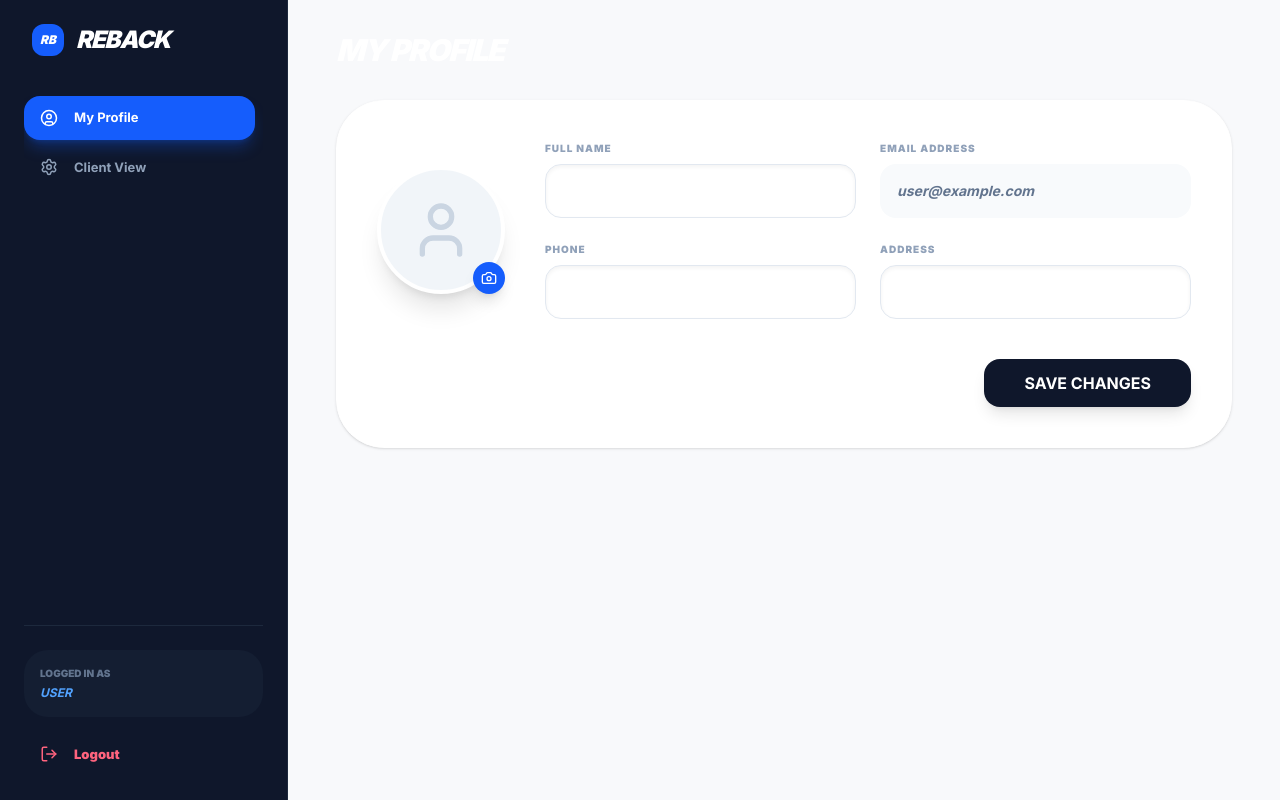
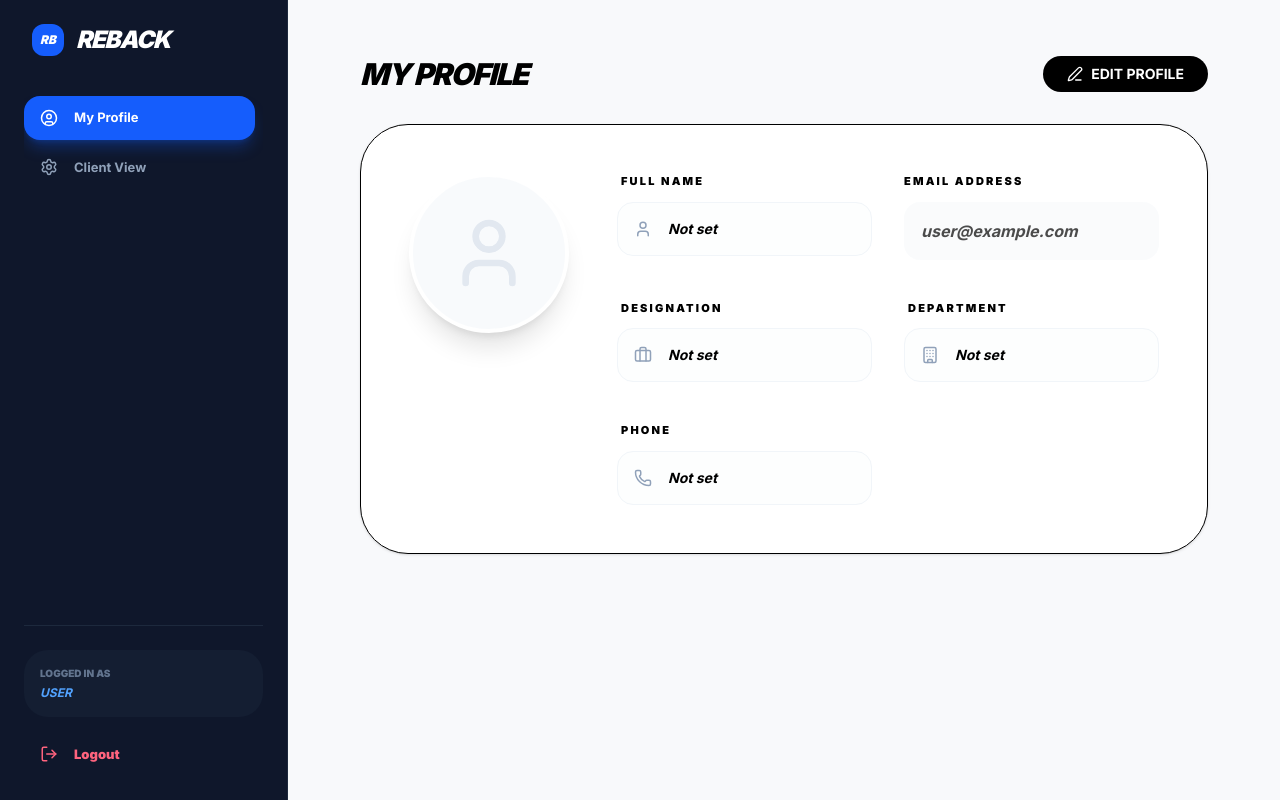
Before and after one commit to Rahul-4u/Agancy, a Next.js app: page /dashboard/employee/profile in a window 1280 px wide. Built offline with nearby package versions, Linux system fonts and the light colour scheme; no server answers; the database is empty; sample sign-in values are in the browser's storage.

Commit message:
profile page update funcation done

```diff
--- a/actions/login.ts
+++ b/actions/login.ts
@@ -16,12 +16,12 @@ export async function loginUser(prevState: any, formData: FormData) {
 
     return { success: "Logged in!" };
   } catch (error: any) {
-    // Next.js এর রিডাইরেক্ট এরর হ্যান্ডেল করা (যাতে লগইন কাজ করে)
+    // Next.js
     if (error?.message?.includes("NEXT_REDIRECT")) {
       throw error;
     }
 
-    // ভুল পাসওয়ার্ড বা ইমেইলের জন্য এরর মেসেজ
+    //
     if (error?.type === "CredentialsSignin" || error?.code === "credentials") {
       return { error: "Invalid credentials!" };
     }
--- a/app/api/auth/[...nextauth]/route.ts
+++ b/app/api/auth/[...nextauth]/route.ts
@@ -1,6 +1,7 @@
-// app/api/auth/[...nextauth]/route.ts
-import { authOptions } from "@/lib/auth";
 import NextAuth from "next-auth";
+import { authOptions } from "@/lib/auth"; // আপনার পাথ অনুযায়ী
+
 const handler = NextAuth(authOptions);
 
+// এই দুটি লাইন অত্যন্ত গুরুত্বপূর্ণ
 export { handler as GET, handler as POST };
--- /dev/null
+++ b/app/api/dashboard/employee/me/route.ts
@@ -0,0 +1,25 @@
+import { NextResponse } from "next/server";
+import { getServerSession } from "next-auth";
+import { db } from "@/lib/db";
+import { authOptions } from "@/lib/auth";
+
+export async function GET() {
+  const session = await getServerSession(authOptions);
+
+  if (!session?.user?.email) {
+    return NextResponse.json({ message: "Unauthorized" }, { status: 401 });
+  }
+
+  const user = await db.user.findUnique({
+    where: { email: session.user.email },
+    select: {
+      name: true,
+      phone: true,
+      designation: true,
+      department: true,
+      image: true,
+    }
+  });
+
+  return NextResponse.json(user);
+}
--- /dev/null
+++ b/app/api/dashboard/employee/update/route.ts
@@ -0,0 +1,42 @@
+import { NextResponse } from "next/server";
+import { getServerSession } from "next-auth";
+import { prisma } from "@/lib/prisma";
+import { authOptions } from "@/lib/auth"; // সরাসরি lib থেকে ইমপোর্ট করলে এরর থাকবে না
+
+export async function POST(req: Request) {
+  try {
+    const session = await getServerSession(authOptions);
+
+    // সেশন ভ্যালিডেশন
+    if (!session || !session.user?.email) {
+      return NextResponse.json({ message: "Unauthorized" }, { status: 401 });
+    }
+
+    const body = await req.json();
+    const { name, phone, designation, department, image } = body;
+
+    // Prisma আপডেট লজিক
+    const updatedUser = await prisma.user.update({
+      where: { email: session.user.email },
+      data: {
+        name,
+        phone,
+        designation,
+        department,
+        image,
+      },
+    });
+
+    return NextResponse.json({
+      message: "Profile updated successfully",
+      user: updatedUser
+    }, { status: 200 });
+
+  } catch (error: any) {
+    console.error("Prisma Update Error:", error);
+    return NextResponse.json({
+      message: "Something went wrong",
+      error: error.message
+    }, { status: 500 });
+  }
+}
--- a/app/dashboard/employee/profile/page.tsx
+++ b/app/dashboard/employee/profile/page.tsx
@@ -1,81 +1,219 @@
 "use client";
 
+import { useState, useEffect } from "react";
 import { useSession } from "next-auth/react";
-import { User, Camera } from "lucide-react";
-
-/**
- * Interface for InfoBox component props
- * Defines the types for label, value, and editability
- */
-interface InfoBoxProps {
-  label: string;
-  value: string;
-  isEditable?: boolean;
-}
+import { User, Camera, Loader2, Save, Phone, Briefcase, Building, Edit3, X } from "lucide-react";
+import toast, { Toaster } from "react-hot-toast";
 
 export default function EmployeeProfile() {
-  // Fetching the current session from NextAuth client-side hook
-  const { data: session } = useSession();
+  const { data: session, update } = useSession();
+  const [isEditing, setIsEditing] = useState(false);
+  const [loading, setLoading] = useState(false);
+  const [fetching, setFetching] = useState(true);
+  const [uploading, setUploading] = useState(false); // ইমেজ আপলোড লোডার
+
+  const [formData, setFormData] = useState({
+    name: "",
+    phone: "",
+    designation: "",
+    department: "",
+    image: "",
+  });
+
+  useEffect(() => {
+    const fetchProfile = async () => {
+      try {
+        const res = await fetch('/api/dashboard/employee/me');
+        if (res.ok) {
+          const data = await res.json();
+          setFormData({
+            name: data.name || "",
+            phone: data.phone || "",
+            designation: data.designation || "",
+            department: data.department || "",
+            image: data.image || "",
+          });
+        }
+      } catch (error) {
+        toast.error("Failed to load profile data");
+      } finally {
+        setFetching(false);
+      }
+    };
+    fetchProfile();
+  }, []);
+
+  // ইমেজ আপলোড হ্যান্ডলার (Cloudinary Example)
+  const handleImageUpload = async (e: React.ChangeEvent<HTMLInputElement>) => {
+    const file = e.target.files?.[0];
+    if (!file) return;
+
+    setUploading(true);
+    const data = new FormData();
+    data.append("file", file);
+    data.append("upload_preset", "your_preset"); // আপনার Cloudinary Preset দিন
+
+    try {
+      const res = await fetch("https://api.cloudinary.com/v1_1/your_cloud_name/image/upload", {
+        method: "POST",
+        body: data,
+      });
+      const fileData = await res.json();
+      if (fileData.secure_url) {
+        setFormData((prev) => ({ ...prev, image: fileData.secure_url }));
+        toast.success("Photo uploaded! Click save to confirm.");
+      }
+    } catch (err) {
+      toast.error("Image upload failed");
+    } finally {
+      setUploading(false);
+    }
+  };
+
+  const handleSave = async () => {
+    setLoading(true);
+    try {
+      const res = await fetch('/api/dashboard/employee/update', {
+        method: 'POST',
+        headers: { 'Content-Type': 'application/json' },
+        body: JSON.stringify(formData),
+      });
+
+      if (res.ok) {
+        await update({
+          ...session,
+          user: { ...session?.user, ...formData }
+        });
+        toast.success("Profile updated!");
+        setIsEditing(false);
+      }
+    } catch (error) {
+      toast.error("Something went wrong");
+    } finally {
+      setLoading(false);
+    }
+  };
+
+  if (fetching) {
+    return (
+      <div className="flex h-[60vh] items-center justify-center">
+        <Loader2 className="animate-spin text-black" size={40} />
+      </div>
+    );
+  }
 
   return (
-    <div className="max-w-4xl mx-auto space-y-8">
-      <h1 className="text-3xl font-black italic tracking-tighter uppercase">MY PROFILE</h1>
+    <div className="max-w-4xl mx-auto space-y-8 p-6 text-black">
+      <Toaster position="top-center" />
 
-      <div className="bg-white rounded-[48px] p-10 border shadow-sm">
-        <div className="flex flex-col md:flex-row gap-10 items-center">
+      <div className="flex justify-between items-center">
+        <h1 className="text-3xl font-black italic tracking-tighter uppercase">My Profile</h1>
+        <button
+          onClick={() => setIsEditing(!isEditing)}
+          className={`flex items-center gap-2 px-6 py-2 rounded-full font-bold text-sm transition-all ${
+            isEditing ? "bg-slate-100 text-slate-600" : "bg-black text-white"
+          }`}
+        >
+          {isEditing ? <><X size={16} /> CANCEL</> : <><Edit3 size={16} /> EDIT PROFILE</>}
+        </button>
+      </div>
 
-          {/* Profile Picture Section */}
+      <div className="bg-white rounded-[48px] p-8 md:p-12 border shadow-sm">
+        <div className="flex flex-col md:flex-row gap-12 items-center md:items-start">
+
+          {/* প্রোফাইল ইমেজ সেকশন আপডেট */}
           <div className="relative group">
-            <div className="w-32 h-32 bg-slate-100 rounded-full flex items-center justify-center border-4 border-white shadow-xl overflow-hidden">
-              {/* Default Avatar Icon */}
-              <User size={64} className="text-slate-300" />
+            <div className="w-40 h-40 bg-slate-50 rounded-full flex items-center justify-center border-4 border-white shadow-xl overflow-hidden relative">
+              {formData.image ? (
+                <img src={formData.image} alt="Profile" className="w-full h-full object-cover" />
+              ) : (
+                <User size={80} className="text-slate-200" />
+              )}
+
+              {/* আপলোডিং ইন্ডিকেটর */}
+              {uploading && (
+                <div className="absolute inset-0 bg-black/40 flex items-center justify-center">
+                  <Loader2 className="animate-spin text-white" size={24} />
+                </div>
+              )}
             </div>
 
-            {/* Image Upload Button (Placeholder) */}
-            <button className="absolute bottom-0 right-0 bg-blue-600 text-white p-2 rounded-full shadow-lg hover:scale-110 transition-all">
-              <Camera size={16} />
-            </button>
+            {/* ক্যামেরা আইকন (শুধুমাত্র এডিট মোডে দেখাবে) */}
+            {isEditing && (
+              <label className="absolute bottom-2 right-2 bg-blue-600 text-white p-3 rounded-full shadow-lg hover:scale-110 transition-all cursor-pointer">
+                <Camera size={20} />
+                <input
+                  type="file"
+                  className="hidden"
+                  onChange={handleImageUpload}
+                  accept="image/*"
+                  disabled={uploading}
+                />
+              </label>
+            )}
           </div>
 
-          {/* Information Form Section */}
-          <div className="flex-1 grid grid-cols-1 md:grid-cols-2 gap-6 w-full">
-            {/* Optional chaining used to safely access session data */}
-            <InfoBox label="Full Name" value={session?.user?.name || "N/A"} isEditable />
-            <InfoBox label="Email Address" value={session?.user?.email || "N/A"} />
-            <InfoBox label="Phone" value="+880 1234..." isEditable />
-            <InfoBox label="Address" value="Dhaka, Bangladesh" isEditable />
+          <div className="flex-1 w-full space-y-8">
+            <div className="grid grid-cols-1 md:grid-cols-2 gap-x-8 gap-y-10">
+              <InfoField
+                label="Full Name"
+                value={formData.name}
+                isEditing={isEditing}
+                icon={<User size={18}/>}
+                onChange={(val: string) => setFormData({...formData, name: val})}
+              />
+
+              <div className="space-y-3">
+                <p className="text-[11px] font-black uppercase tracking-[0.2em]">Email Address</p>
+                <div className="p-4 rounded-2xl bg-slate-50 border border-transparent font-bold italic opacity-70">
+                  {session?.user?.email}
+                </div>
+              </div>
+
+              <InfoField label="Designation" value={formData.designation} isEditing={isEditing} icon={<Briefcase size={18}/>} onChange={(val: string) => setFormData({...formData, designation: val})} />
+              <InfoField label="Department" value={formData.department} isEditing={isEditing} icon={<Building size={18}/>} onChange={(val: string) => setFormData({...formData, department: val})} />
+              <InfoField label="Phone" value={formData.phone} isEditing={isEditing} icon={<Phone size={18}/>} onChange={(val: string) => setFormData({...formData, phone: val})} />
+            </div>
+
+            {isEditing && (
+              <div className="pt-6 flex justify-end">
+                <button
+                  onClick={handleSave}
+                  disabled={loading || uploading}
+                  className="bg-black text-white px-10 py-4 rounded-2xl font-bold hover:bg-blue-600 transition-all flex items-center gap-3 disabled:opacity-50"
+                >
+                  {loading ? <Loader2 size={20} className="animate-spin" /> : <Save size={20} />}
+                  SAVE CHANGES
+                </button>
+              </div>
+            )}
           </div>
-        </div>
-
-        {/* Form Action Button */}
-        <div className="mt-10 flex justify-end">
-          <button className="bg-slate-900 text-white px-10 py-3 rounded-2xl font-bold hover:bg-blue-600 transition-all shadow-lg">
-            SAVE CHANGES
-          </button>
         </div>
       </div>
     </div>
   );
 }
 
-/**
- * Reusable InfoBox component for profile fields
- * Handles both read-only and editable states
- */
-function InfoBox({ label, value, isEditable = false }: InfoBoxProps) {
+function InfoField({ label, value, isEditing, icon, onChange }: any) {
   return (
-    <div className="space-y-2">
-      <p className="text-[10px] font-black text-slate-400 uppercase tracking-widest">{label}</p>
-      <input
-        type="text"
-        defaultValue={value}
-        readOnly={!isEditable}
-        className={`w-full p-4 rounded-2xl border text-sm font-bold italic transition-all ${
-          isEditable
-            ? 'bg-white border-slate-200 focus:border-blue-500 outline-none shadow-inner'
-            : 'bg-slate-50 border-transparent cursor-not-allowed text-slate-500'
-        }`}
-      />
+    <div className="space-y-3">
+      <p className="text-[11px] font-black uppercase tracking-[0.2em] ml-1">{label}</p>
+      {isEditing ? (
+        <div className="relative">
+          <div className="absolute left-4 top-1/2 -translate-y-1/2 text-slate-400">{icon}</div>
+          <input
+            type="text"
+            value={value}
+            onChange={(e) => onChange(e.target.value)}
+            className="w-full p-4 pl-12 rounded-2xl border border-slate-200 bg-white focus:border-blue-500 outline-none text-sm font-bold italic text-black"
+          />
+        </div>
+      ) : (
+        <div className="flex items-center gap-4 p-4 rounded-2xl border border-slate-100 bg-slate-50/30">
+          <div className="text-slate-400">{icon}</div>
+          <p className="text-sm font-bold italic text-black">{value || "Not set"}</p>
+        </div>
+      )}
     </div>
   );
 }
--- a/lib/auth.ts
+++ b/lib/auth.ts
@@ -1,7 +1,7 @@
 // lib/auth.ts
 import { AuthOptions } from "next-auth";
 import CredentialsProvider from "next-auth/providers/credentials";
-import { db } from "@/lib/db";
+import { db } from "@/lib/db"; // নিশ্চিত করুন আপনার প্রিজমা ক্লায়েন্ট এখানেই আছে
 import bcrypt from "bcryptjs";
 
 export const authOptions: AuthOptions = {
@@ -39,31 +39,48 @@ export const authOptions: AuthOptions = {
           email: user.email,
           name: user.name,
           role: user.role,
+          phone: user.phone,
+          designation: user.designation,
+          department: user.department,
+          image: user.image,
         };
       },
     }),
   ],
   callbacks: {
     async jwt({ token, user, trigger, session }: any) {
+      // যখন প্রথমবার লগইন করা হয়
       if (user) {
         token.id = user.id;
         token.role = user.role;
+        token.name = user.name;
+        token.phone = user.phone;
+        token.designation = user.designation;
+        token.department = user.department;
+        token.image = user.image;
       }
 
+      // ফ্রন্টএন্ড থেকে update() ফাংশন কল করলে ডাটা আপডেট হবে
+      if (trigger === "update" && session) {
+        // নতুন সেশন ডাটা টোকেনে পুশ করা
+        return { ...token, ...session.user };
+      }
+
+      // ডাটাবেস থেকে রিয়েল-টাইম ডাটা চেক করা (ঐচ্ছিক কিন্তু কার্যকরী)
       if (token?.email) {
         const dbUser = await db.user.findUnique({
           where: { email: token.email },
-          select: { role: true, id: true }
         });
 
         if (dbUser) {
           token.role = dbUser.role;
           token.id = dbUser.id;
+          token.name = dbUser.name;
+          token.image = dbUser.image;
+          token.phone = dbUser.phone;
+          token.designation = dbUser.designation;
+          token.department = dbUser.department;
         }
-      }
-
-      if (trigger === "update" && session?.role) {
-        token.role = session.role;
       }
 
       return token;
@@ -72,6 +89,11 @@ export const authOptions: AuthOptions = {
       if (session.user) {
         session.user.id = token.id;
         session.user.role = token.role;
+        session.user.name = token.name;
+        session.user.phone = token.phone;
+        session.user.designation = token.designation;
+        session.user.department = token.department;
+        session.user.image = token.image;
       }
       return session;
     },
```
